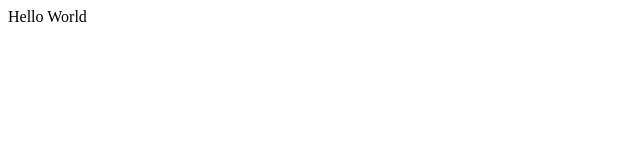
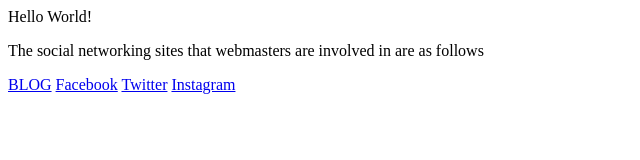
Before and after one commit to watanabe3tipapa/dotanddash, a plain HTML site: page index.html in a window 1280 px wide. Shown: the whole page, without its empty margins (0-640 px from the left). Drawn offline with Linux system fonts and the light colour scheme.

Commit message:
Update index.html

```diff
--- a/index.html
+++ b/index.html
@@ -1 +1,10 @@
-<p>Hello World</p>
+<p>Hello World!</p>
+<p>The social networking sites that webmasters are involved in are as follows</p>
+
+<a href="http://watanabe3ti.txt-nifty.com/f2f/" target="_blank">BLOG</a>
+
+<a href="https://www.facebook.com/toru.watanabe3ti" target="_blank">Facebook</a>
+
+<a href="https://twitter.com/watanabe3tipapa" target="_blank">Twitter</a>
+
+<a href="https://www.instagram.com/chombo_watanabe3tipapa/" target="_blank">Instagram</a>
```
